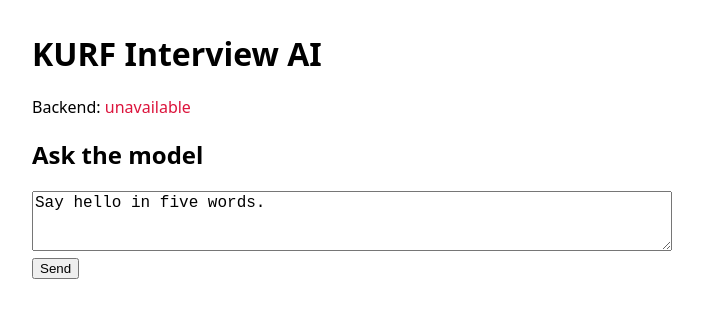
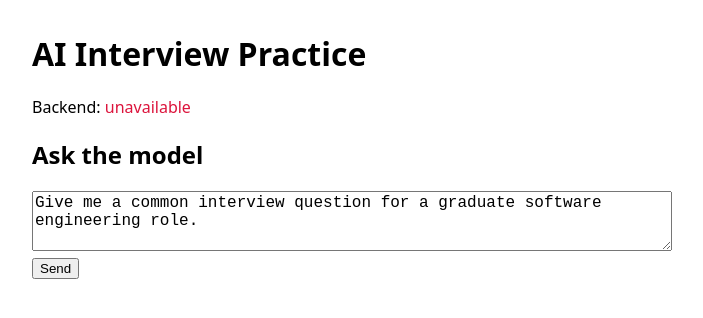
Before and after one commit to aravinth-kanesh/ante, a React (Vite) app in the folder frontend/: page / in a window 1280 px wide. Shown: the top 318 px of the page, without its empty margins (288-991 px from the left). Built offline with nearby package versions, Linux system fonts and the light colour scheme; no server answers.

Commit message:
set working title and a relevant default prompt

```diff
--- a/frontend/index.html
+++ b/frontend/index.html
@@ -3,7 +3,7 @@
   <head>
     <meta charset="UTF-8" />
     <meta name="viewport" content="width=device-width, initial-scale=1.0" />
-    <title>KURF Interview AI</title>
+    <title>AI Interview Practice</title>
   </head>
   <body>
     <div id="root"></div>
--- a/frontend/src/App.tsx
+++ b/frontend/src/App.tsx
@@ -17,7 +17,7 @@ export default function App() {
 
   return (
     <main style={{ maxWidth: 640, margin: "2rem auto", fontFamily: "system-ui, sans-serif" }}>
-      <h1>KURF Interview AI</h1>
+      <h1>AI Interview Practice</h1>
       <p>
         Backend:{" "}
         {health === "checking" && <span>checking...</span>}
--- a/frontend/src/components/ChatTest.tsx
+++ b/frontend/src/components/ChatTest.tsx
@@ -2,7 +2,9 @@ import { useState } from "react";
 import { sendChat } from "../api";
 
 export default function ChatTest() {
-  const [prompt, setPrompt] = useState("Say hello in five words.");
+  const [prompt, setPrompt] = useState(
+    "Give me a common interview question for a graduate software engineering role.",
+  );
   const [reply, setReply] = useState("");
   const [error, setError] = useState("");
   const [loading, setLoading] = useState(false);
@@ -27,6 +29,7 @@ export default function ChatTest() {
       <textarea
         value={prompt}
         onChange={(e) => setPrompt(e.target.value)}
+        placeholder="Type a message..."
         rows={3}
         style={{ width: "100%", boxSizing: "border-box", fontSize: "1rem" }}
       />
```
